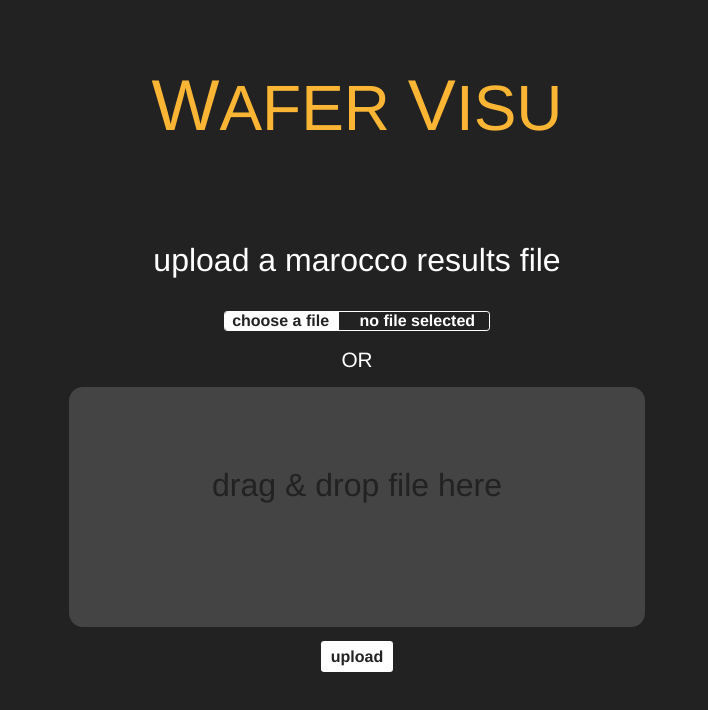
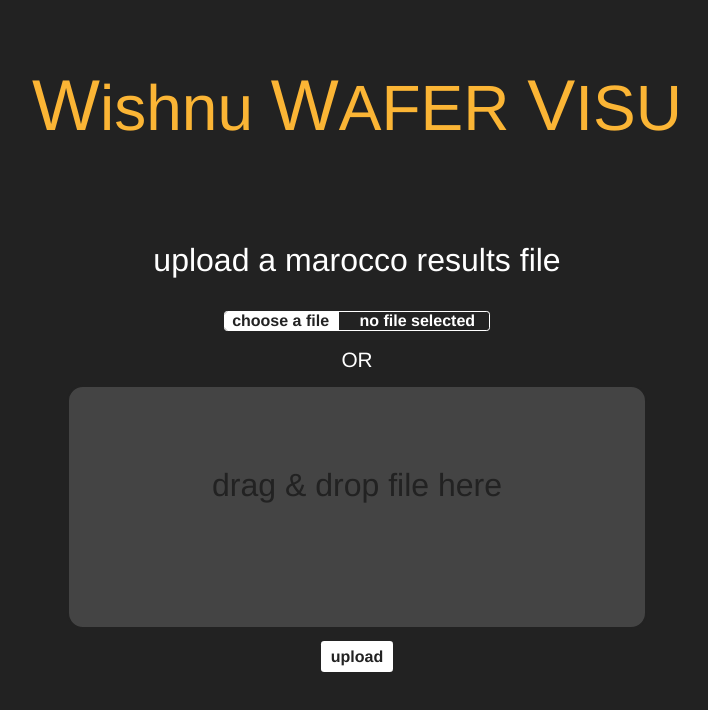
Before and after one commit to electronicvisions/marocco, a website with bundled scripts: page tools/webvisu/src/main.html in a window 1280 px wide. Shown: the whole page, without its empty margins (283-991 px from the left). Built offline with nearby package versions, Linux system fonts and the light colour scheme; files whose address does not match are found by name.

Commit message:
Update webvisu title
Change-Id: I93d3ec917927f6425366aefe08b76ecdcb75b5db

```diff
--- a/tools/webvisu/src/main.html
+++ b/tools/webvisu/src/main.html
@@ -3,7 +3,7 @@
 <head>
 	<meta charset="utf-8">
 	<meta name="viewport" content="width=device-width, initial-scale=1, maximum-scale=1, user-scalable=0">
-  <title>Wafer Visu</title>
+  <title>Wishnu - Wafer Visualization</title>
 </head>
 	<script type="text/javascript" src="libraries/jquery.min.js"></script>
 	<script type="text/javascript" src="libraries/jquery-ui.min.js"></script>
@@ -28,7 +28,7 @@
 <body>
 	<div id="waferVisu">
 		<div id="setupScreen">
-			<p id="caption"><span>W</span>AFER <span>V</span>ISU</p>
+			<p id="caption"><span>W</span>ishnu <span>W</span>AFER <span>V</span>ISU</p>
 			<div id="uploadScreen">
 				<p class="description">upload a marocco results file</p>
 				<div id="inputWrapper">
```
